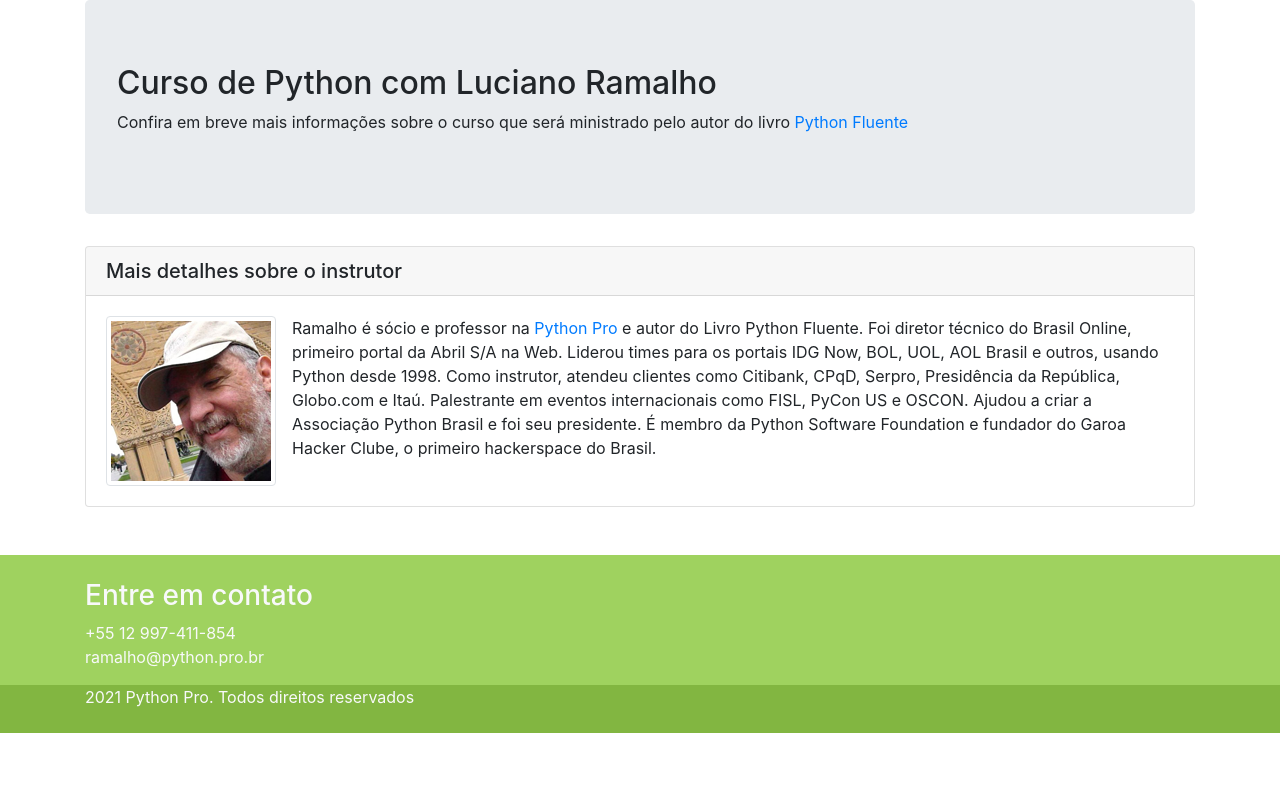
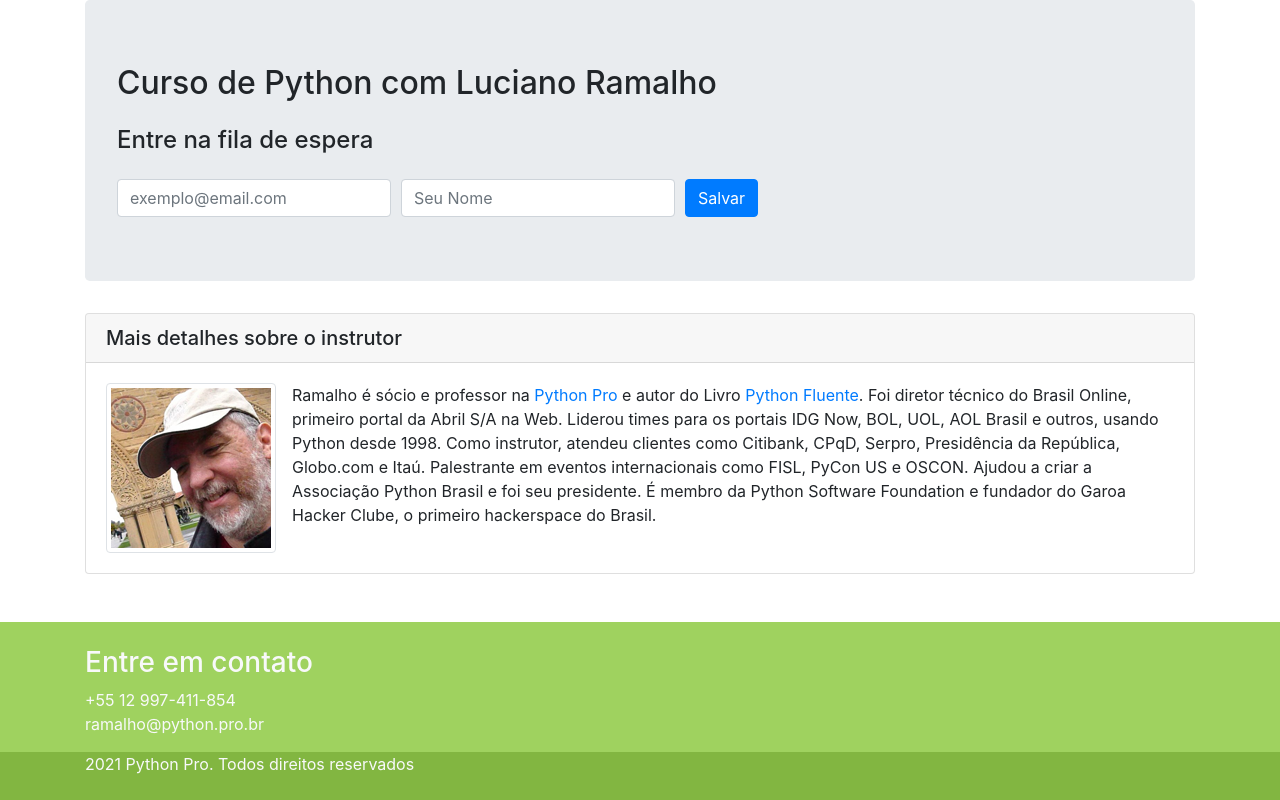
Before and after one commit to igoraserpac/learning-django, a Django app: template pypro/base/templates/base/home.html in a window 1280 px wide. Shown: the part 56-856 px from the top of the page. Before the commit the page ends 789 px from the top, so only its background shows below. Run offline with Django 3.2, Linux system fonts and the light colour scheme; the template is opened without the code that fills it, so the values that code supplies are empty; some libraries are stand-ins or nearby versions.

Commit message:
adicionada lista de espera

```diff
--- a/pypro/base/templates/base/home.html
+++ b/pypro/base/templates/base/home.html
@@ -1,6 +1,6 @@
 {% load static %}
 <!DOCTYPE html>
-<html lang="pt-br">
+<html lang="pt-br" xmlns="http://www.w3.org/1999/html">
   <head>
     <meta charset="utf-8">
     <meta http-equiv="X-UA-Compatible" content="IE=edge">
@@ -39,10 +39,29 @@
 				<h2>
 					Curso de Python com Luciano Ramalho
 				</h2>
-				<p>
-					Confira em breve mais informações sobre o curso que será ministrado pelo autor do livro
-					<a href="https://www.oreilly.com/library/view/fluent-python/9781491946237/" target="_blank">Python Fluente</a>
-				</p>
+                <h4 class="mt-4">Entre na fila de espera</h4>
+				<form action="https://herokuapp.us6.list-manage.com/subscribe/post?u=82d63eca5085e8ebd8c71a3ea&amp;id=f998bd5b90"
+                      method="post" id="mc-embedded-subscribe-form" name="mc-embedded-subscribe-form" class="validate"
+                      target="_blank" novalidate>
+<div class="form-row align-items-center mt-4">
+  <div class="col-auto">
+    <label class="sr-only" for="mce-EMAIL">Email</label>
+    <div class="input-group">
+      <input type="email" value="" name="EMAIL" class="form-control required" id="mce-EMAIL" placeholder="exemplo@email.com">
+    </div>
+  </div>
+  <div class="col-auto">
+    <label class="sr-only" for="mce-FNAME">Nome</label>
+    <div class="input-group">
+      <input type="text" value="" name="FNAME" class="form-control" id="mce-FNAME" placeholder="Seu Nome">
+    </div>
+  </div>
+
+  <div class="col-auto">
+    <input type="submit" value="Salvar" name="subscribe" id="mc-embedded-subscribe" class="btn btn-primary">
+  </div>
+</div>
+</form>
 			</div>
 			<div class="row">
 				<div class="col-md-12">
@@ -54,7 +73,7 @@
 							<p class="card-text">
 								<img src="{% static 'img/luciano-ramalho.png' %}" alt="Foto de Luciano Ramalho" class="img-thumbnail float-left mr-3" >
 							    Ramalho é sócio e professor na <a href="https://www.python.pro.br">Python Pro</a> e autor do Livro
-								Python Fluente. Foi diretor técnico do Brasil Online, primeiro portal da Abril S/A na Web.
+								<a href="https://www.oreilly.com/library/view/fluent-python/9781491946237/" target="_blank">Python Fluente</a>. Foi diretor técnico do Brasil Online, primeiro portal da Abril S/A na Web.
 								Liderou times para os portais IDG Now, BOL, UOL, AOL Brasil e outros, usando Python desde 1998.
 								Como instrutor, atendeu clientes como Citibank, CPqD, Serpro, Presidência da República,
 								Globo.com e Itaú. Palestrante em eventos internacionais como FISL, PyCon US e OSCON. Ajudou a
```
